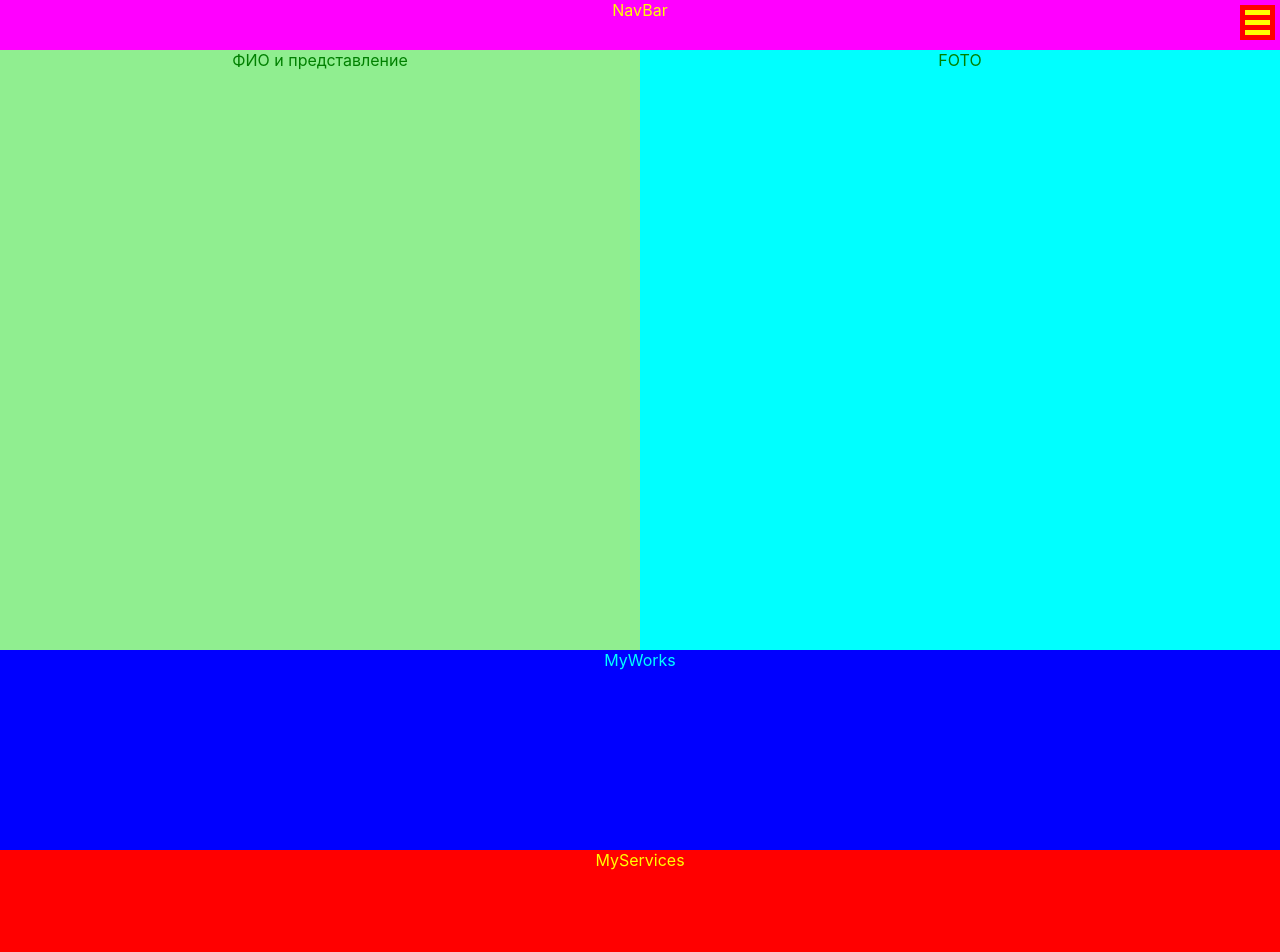
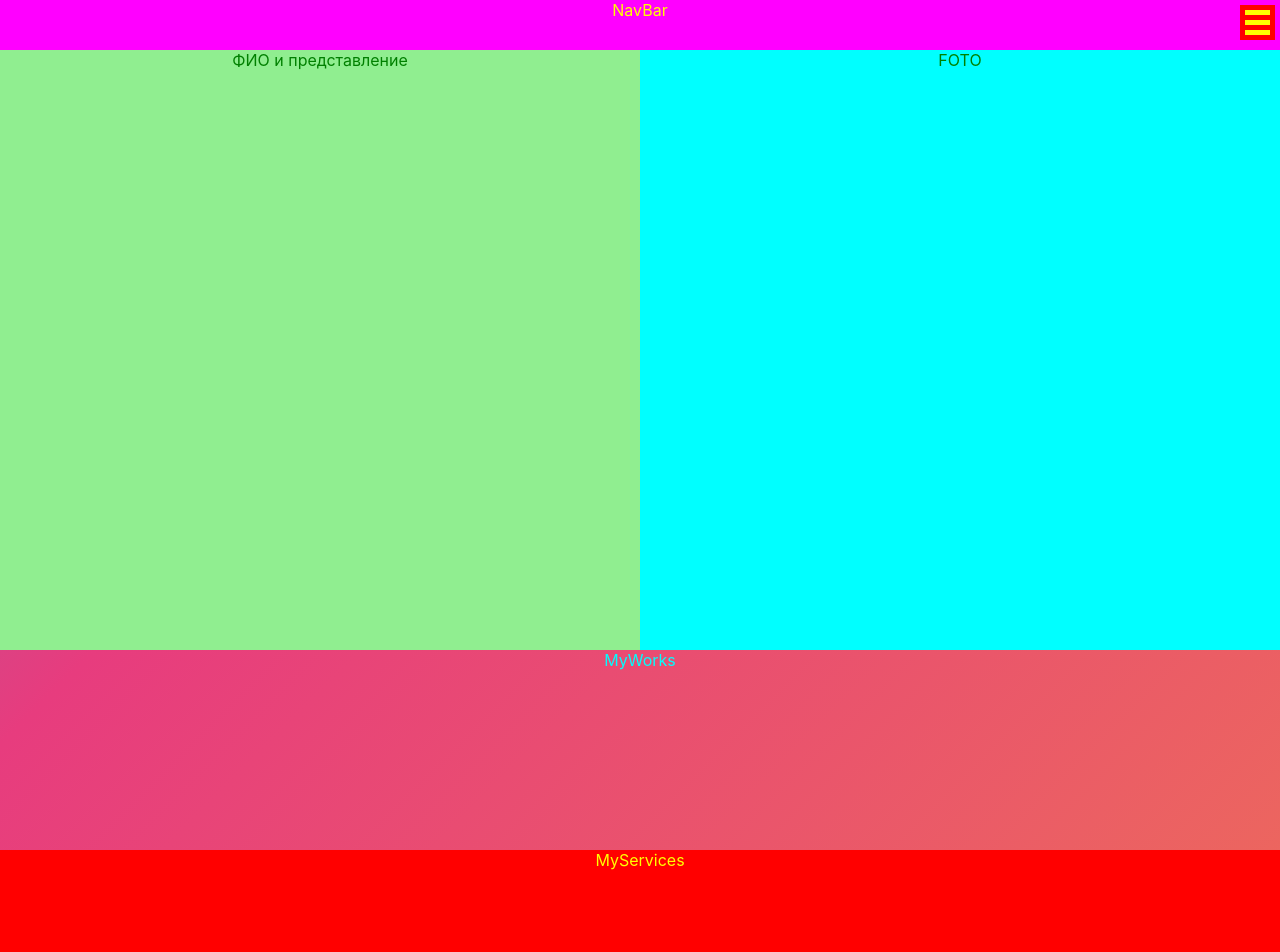
Before and after one commit to zerkalo70/portfolio, a React (Create React App) app: page / in a window 1280 px wide. Shown: the top 952 px of the page. Built offline with nearby package versions, Linux system fonts and the light colour scheme.

Commit message:
made gradient

```diff
--- a/src/App.css
+++ b/src/App.css
@@ -117,11 +117,26 @@
 
 .MyWorks {
     grid-area: W;
-    background-color: blue;
     color: cyan;
     text-align: center;
     grid-column: 1/13;
+    background: linear-gradient(-45deg, #ee7752, #e73c7e, #23a6d5, #23d5ab);
+    background-size: 400% 400%;
+    animation: gradient 15s ease infinite;
 }
+
+@keyframes gradient {
+    0% {
+        background-position: 0% 50%;
+    }
+    50% {
+        background-position: 100% 50%;
+    }
+    100% {
+        background-position: 0% 50%;
+    }
+}
+
 
 .MyServices {
     grid-area: S;
```
